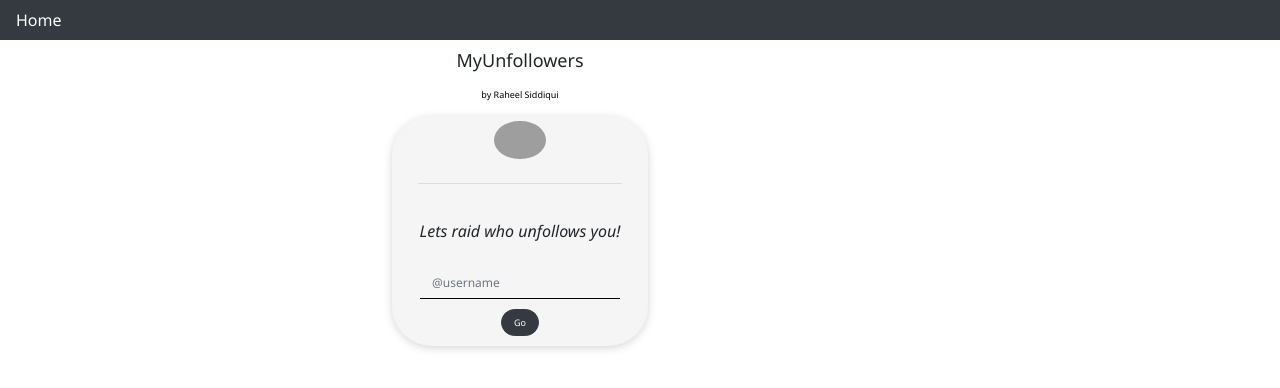
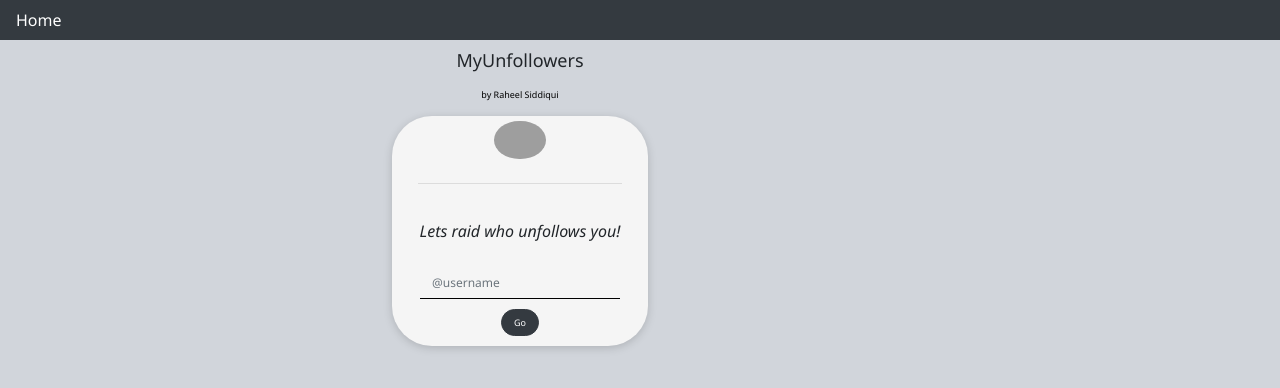
Before and after one commit to rawheel/MyUnfollowers-App, a Vue app: page / in a window 1280 px wide. Shown: the top 388 px of the page. Built offline with nearby package versions, Linux system fonts and the light colour scheme; grey boxes are pictures that could not be loaded.

Commit message:
tailwind setup done

```diff
--- a/package.json
+++ b/package.json
@@ -6,7 +6,7 @@
     "serve": "vue-cli-service serve",
     "build": "vue-cli-service build",
     "lint": "vue-cli-service lint",
-    "start":"node server.js"
+    "start": "node server.js"
   },
   "dependencies": {
     "axios": "^0.21.1",
@@ -19,12 +19,16 @@
     "vue-axios": "^3.2.4"
   },
   "devDependencies": {
+    "@tailwindcss/postcss7-compat": "^2.0.3",
     "@vue/cli-plugin-babel": "~4.5.0",
     "@vue/cli-plugin-eslint": "~4.5.0",
     "@vue/cli-service": "~4.5.0",
+    "autoprefixer": "^9.8.6",
     "babel-eslint": "^10.1.0",
     "eslint": "^6.7.2",
     "eslint-plugin-vue": "^6.2.2",
+    "postcss": "^7.0.35",
+    "tailwindcss": "npm:@tailwindcss/postcss7-compat@^2.0.3",
     "vue-template-compiler": "^2.6.11"
   },
   "eslintConfig": {
--- /dev/null
+++ b/postcss.config.js
@@ -0,0 +1,6 @@
+module.exports = {
+  plugins: {
+    tailwindcss: {},
+    autoprefixer: {},
+  },
+}
--- a/src/App.vue
+++ b/src/App.vue
@@ -1,5 +1,5 @@
 <template>
-  <div id="app">
+  <div id="app" class = 'bg-gray-300 w-full h-screen'>
     <div>
       <nav class="navbar navbar-dark bg-dark" style="width:100%;margin:0;padding:0">
         <button class="nav-link" @click="home" style="color:white;background-color:#343A40;border:none">Home </button>
--- /dev/null
+++ b/src/index.css
@@ -0,0 +1,3 @@
+@tailwind base;
+@tailwind components;
+@tailwind utilities;
--- a/src/main.js
+++ b/src/main.js
@@ -1,6 +1,6 @@
 import Vue from 'vue'
 import App from './App.vue'
-
+import './index.css'
 import { BootstrapVue, IconsPlugin } from 'bootstrap-vue'
 
 // Import Bootstrap an BootstrapVue CSS files (order is important)
--- /dev/null
+++ b/tailwind.config.js
@@ -0,0 +1,11 @@
+module.exports = {
+  purge: ['./public/index.html', './src/**/*.{vue,js,ts,jsx,tsx}'],
+  darkMode: false, // or 'media' or 'class'
+  theme: {
+    extend: {},
+  },
+  variants: {
+    extend: {},
+  },
+  plugins: [],
+}
```
Also changed, not shown: 1 other file (tests, documents, lock files or other folders).
